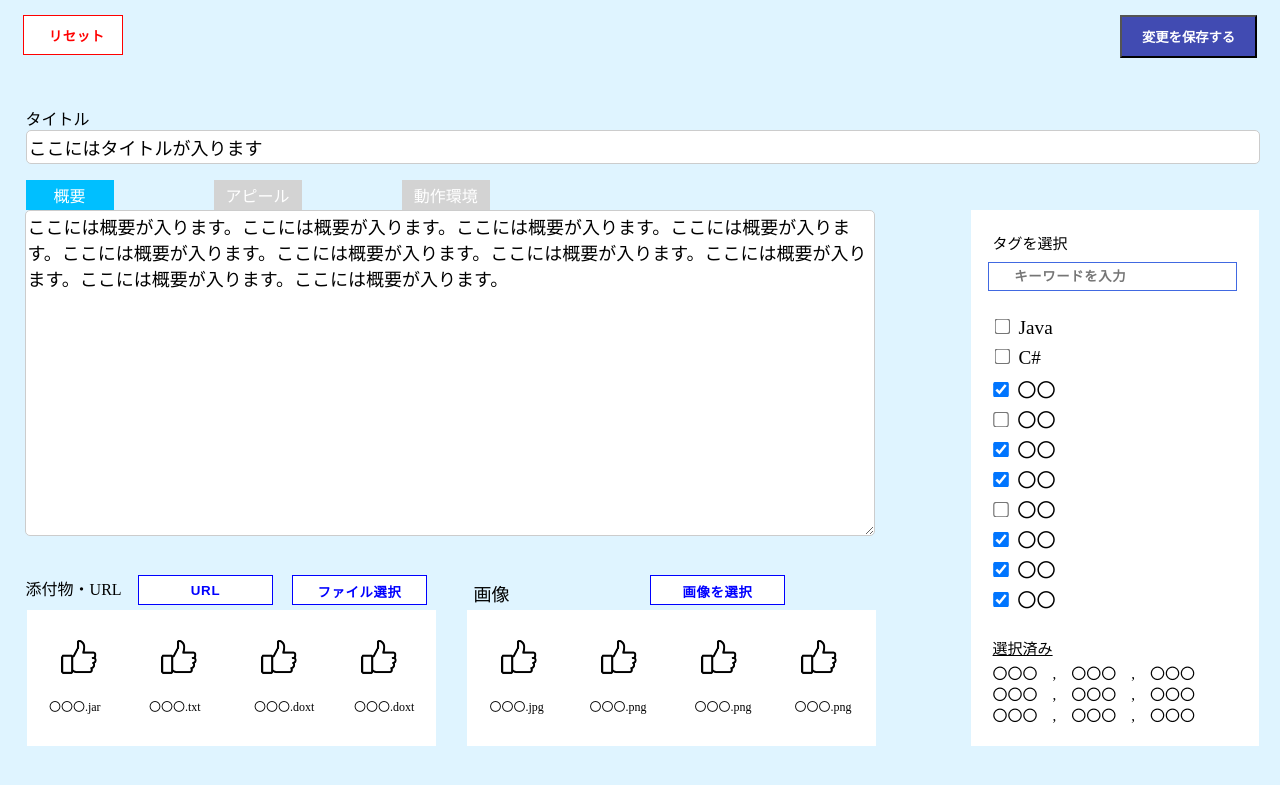
After one commit to ohNarumi/PBL1, a PHP site: page /PBL1/production_edit.php in a window 1280 px wide. The commit adds this page. Shown: the top 785 px of the page. Run offline with PHP 8.4, Linux system fonts and the light colour scheme.

Commit message:
制作物編集画面の作成/#58

```diff
--- /dev/null
+++ b/production_edit.php
@@ -0,0 +1,206 @@
+<!DOCTYPE html>
+<html lang="ja">
+<head>
+<meta charset="UTF-8">
+<title>制作物編集画面</title>
+<link rel="stylesheet" href="./css/style.css">
+<link rel="stylesheet" type="text/css" href="./css/production_write.css">
+</head>
+
+<body>
+    <form>
+        <div>
+            <!--　リセットボタン　-->
+            <input type="reset" value="リセット" class="riset_button" style="position:absolute; top:15px; left:1%;">
+
+            <!--　投稿ボタン　-->
+            <input type="submit" name="submit" value="変更を保存する" class="a_btn" style="position:absolute; top:15px; right:1%;">
+
+            <!--　タイトル表示　-->
+            <p style="position:absolute; top:90px; left:20px; left:2%;">
+                タイトル
+            </p>
+
+            <!--　タイトル入力欄　-->
+            <input class="textbox" type="text" name="name" value="ここにはタイトルが入ります" style="position:absolute; top:130px; left:2%;">
+
+            <!--　概要・アピール・動作環境入力欄　-->
+            <div class="tab-wrap" style="position:absolute; top:180px; left:2%;width:66%;">
+                <input id="TAB-01" type="radio" name="TAB" class="tab-switch" checked="checked" /><label class="tab-label" for="TAB-01">　概要　</label>
+                <div class="tab-content">
+                    <textarea class="textarea" name="name1" rows=”3″ cols=”50″ wrap=”hard” style="position:absolute; left:-1px;">ここには概要が入ります。ここには概要が入ります。ここには概要が入ります。ここには概要が入ります。ここには概要が入ります。ここには概要が入ります。ここには概要が入ります。ここには概要が入ります。ここには概要が入ります。ここには概要が入ります。
+                    </textarea>
+                </div>
+                <input id="TAB-02" type="radio" name="TAB" class="tab-switch" /><label class="tab-label" for="TAB-02">アピール</label>
+                <div class="tab-content">
+                    <textarea class="textarea" name="name2" rows=”3″ cols=”50″ wrap=”hard” style="position:absolute; left:-1px;">ここにはアピールが入ります。ここにはアピールが入ります。ここにはアピールが入ります。ここにはアピールが入ります。ここにはアピールが入ります。ここにはアピールが入ります。ここにはアピールが入ります。ここにはアピールが入ります。ここにはアピールが入ります。ここにはアピールが入ります。
+                    </textarea>
+                </div>
+                <input id="TAB-03" type="radio" name="TAB" class="tab-switch" /><label class="tab-label" for="TAB-03">動作環境</label>
+                <div class="tab-content">
+                    <textarea class="textarea" name="name3" rows=”3″ cols=”50″ wrap=”hard” style="position:absolute; left:-1px;">OS:Windowse&#13;&#10;&#13;&#10;推奨ブラウザ：Chrom&#13;&#10;&#13;&#10;その他：なし
+                    </textarea>
+                </div>
+            </div>
+
+            <!--　URL・添付ファイル　ゾーン　-->
+            <div class="box5">
+                <img src="./images/image_4.png" width="60" height="60" style="position:absolute; top:15px; left:20px;">
+                <img src="./images/image_4.png" width="60" height="60" style="position:absolute; top:15px; left:120px;">
+                <img src="./images/image_4.png" width="60" height="60" style="position:absolute; top:15px; left:220px;">
+                <img src="./images/image_4.png" width="60" height="60" style="position:absolute; top:15px; left:320px;">
+                <div class="p3" style="position:absolute; top:85px; left:20px;">
+                    〇〇〇.jar
+                </div>
+
+                <div class="p3" style="position:absolute; top:85px; left:120px;">
+                    〇〇〇.txt
+                </div>
+
+                <div class="p3" style="position:absolute; top:85px; left:225px;">
+                    〇〇〇.doxt
+                </div>
+                <div class="p3" style="position:absolute; top:85px; left:325px;">
+                    〇〇〇.doxt
+                </div>
+                <div class="wrapper" style="position:absolute; top:-70px; left:10px;">
+                    <div class="contents">
+                    </div>
+                </div>
+            </div>
+
+            <!--　写真　ゾーン　-->
+            <div class="box6">
+                <img src="./images/image_4.png" width="60" height="60" style="position:absolute; top:15px; left:20px;">
+                <img src="./images/image_4.png" width="60" height="60" style="position:absolute; top:15px; left:120px;">
+                <img src="./images/image_4.png" width="60" height="60" style="position:absolute; top:15px; left:220px;">
+                <img src="./images/image_4.png" width="60" height="60" style="position:absolute; top:15px; left:320px;">
+                <div class="p3" style="position:absolute; top:85px; left:20px;">
+                    〇〇〇.jpg
+                </div>
+
+                <div class="p3" style="position:absolute; top:85px; left:120px;">
+                    〇〇〇.png
+                </div>
+
+                <div class="p3" style="position:absolute; top:85px; left:225px;">
+                    〇〇〇.png
+                </div>
+                <div class="p3" style="position:absolute; top:85px; left:325px;">
+                    〇〇〇.png
+                </div>
+                <div class="wrapper" style="position:absolute; top:-70px; left:10px;">
+                    <div class="contents">
+                    </div>
+                </div>
+            </div>
+
+            <!--　タグ検索ゾーン　-->
+            <div class="box7">
+                <div class="p1" style="position:absolute; top:20px; left:20px;">
+                    タグを選択
+                </div>
+                <div style="position:absolute; top:50px; left:2%;">
+                    <input type="search" name="search" placeholder="キーワードを入力" class="searche">
+                </div>
+                <div class="form-check-inline" style="position:absolute; top:105px; left:22px;transform:scale(1.2);">
+                    <div class="custom-control custom-checkbox">
+                    <input class="custom-control-input" type="checkbox" id="custom-check1">
+                    <label class="custom-control-label" for="custom-check1">Java</label>
+                    </div>
+                </div>
+                <div class="form-check-inline" style="position:absolute; top:135px; left:21px;transform:scale(1.2);">
+                    <div class="custom-control custom-checkbox">
+                    <input class="custom-control-input" type="checkbox" id="custom-check2">
+                    <label class="custom-control-label" for="custom-check2">C#</label>
+                    </div>
+                </div>
+                <div class="form-check-inline" style="position:absolute; top:165px; left:21px;transform:scale(1.2);">
+                    <div class="custom-control custom-checkbox">
+                    <input class="custom-control-input" type="checkbox" id="custom-check3" checked="checked">
+                    <label class="custom-control-label" for="custom-check3">〇〇</label>
+                    </div>
+                </div>
+                <div class="form-check-inline" style="position:absolute; top:195px; left:21px;transform:scale(1.2);">
+                    <div class="custom-control custom-checkbox">
+                    <input class="custom-control-input" type="checkbox" id="custom-check4">
+                    <label class="custom-control-label" for="custom-check3">〇〇</label>
+                    </div>
+                </div>
+                <div class="form-check-inline" style="position:absolute; top:225px; left:21px;transform:scale(1.2);">
+                    <div class="custom-control custom-checkbox">
+                    <input class="custom-control-input" type="checkbox" id="custom-check5" checked="checked">
+                    <label class="custom-control-label" for="custom-check3">〇〇</label>
+                    </div>
+                </div>
+                <div class="form-check-inline" style="position:absolute; top:255px; left:21px;transform:scale(1.2);">
+                    <div class="custom-control custom-checkbox">
+                    <input class="custom-control-input" type="checkbox" id="custom-check6" checked="checked">
+                    <label class="custom-control-label" for="custom-check3">〇〇</label>
+                    </div>
+                </div>
+                <div class="form-check-inline" style="position:absolute; top:285px; left:21px;transform:scale(1.2);">
+                    <div class="custom-control custom-checkbox">
+                    <input class="custom-control-input" type="checkbox" id="custom-check7">
+                    <label class="custom-control-label" for="custom-check3">〇〇</label>
+                    </div>
+                </div>
+                <div class="form-check-inline" style="position:absolute; top:315px; left:21px;transform:scale(1.2);">
+                    <div class="custom-control custom-checkbox">
+                    <input class="custom-control-input" type="checkbox" id="custom-check8" checked="checked">
+                    <label class="custom-control-label" for="custom-check3">〇〇</label>
+                    </div>
+                </div>
+                <div class="form-check-inline" style="position:absolute; top:345px; left:21px;transform:scale(1.2);">
+                    <div class="custom-control custom-checkbox">
+                    <input class="custom-control-input" type="checkbox" id="custom-check9" checked="checked">
+                    <label class="custom-control-label" for="custom-check3">〇〇</label>
+                    </div>
+                </div>
+                <div class="form-check-inline" style="position:absolute; top:375px; left:21px;transform:scale(1.2);">
+                    <div class="custom-control custom-checkbox">
+                    <input class="custom-control-input" type="checkbox" id="custom-check9" checked="checked">
+                    <label class="custom-control-label" for="custom-check3">〇〇</label>
+                    </div>
+                </div>
+                <div class="p1" style="position:absolute; top:425px; left:20px;">
+                    <u>選択済み</u>
+                </div>
+                <div class="p1" style="position:absolute; top:450px; left:20px;">
+                    〇〇〇　,　〇〇〇　,　〇〇〇
+                    <br>
+                    〇〇〇　,　〇〇〇　,　〇〇〇
+                    <br>
+                    〇〇〇　,　〇〇〇　,　〇〇〇
+                </div>
+                <div class="wrapper2" style="position:absolute; top:105px; right:10px;">
+                    <div class="contents">
+                    </div>
+                </div>
+            </div>
+
+            <div class="wrap">
+                <p style="position:absolute; top:560px; left:2%;">
+                    添付物・URL
+                </p>
+
+                <div style="position:absolute; top:575px; left:10%;">
+                    <input type="submit" name="submit" value="URL" class="fail_button" >
+                </div>
+
+                <div style="position:absolute; top:575px; left:22%;">
+                    <input type="submit" name="submit" value="ファイル選択" class="fail_button" >
+                </div>
+
+                <div class="p" style="position:absolute; top:580px; left:37%;">
+                    画像
+                </div>
+
+                <div style="position:absolute; top:575px; left:50%;">
+                    <input type="submit" name="submit" value="画像を選択" class="fail_button" >
+                </div>
+            </div>
+        </div>
+    </form>
+</body>
+</html>
--- a/profile.php
+++ b/profile.php
@@ -90,7 +90,7 @@
                 <p class="text">ここには回答内容が入ります。ここには回答内容が入ります。ここには回答内容が入ります。ここには回答内容が入ります。ここには回答内容が入ります。
                 ここには回答内容が入ります。ここには回答内容が入ります。ここには回答内容が入ります。ここには回答内容が入ります。
                 </p>
-            <img class="message_icon" src="images/image_4.png">
+            <img class="message_icon" src="images/good.png">
             <p class="message_icon_number">7</p>
         </div>
         <div class="question">
@@ -107,7 +107,7 @@
             <p class="text">ここには回答内容が入ります。ここには回答内容が入ります。ここには回答内容が入ります。ここには回答内容が入ります。ここには回答内容が入ります。
                 ここには回答内容が入ります。ここには回答内容が入ります。ここには回答内容が入ります。ここには回答内容が入ります。
             </p>
-            <img class="message_icon" src="images/image_4.png">
+            <img class="message_icon" src="images/good.png">
             <p class="message_icon_number">20</p>
         </div>
     </div>
```
Also changed, not shown: css/producton_edit.css (added, +218 -0 lines).
